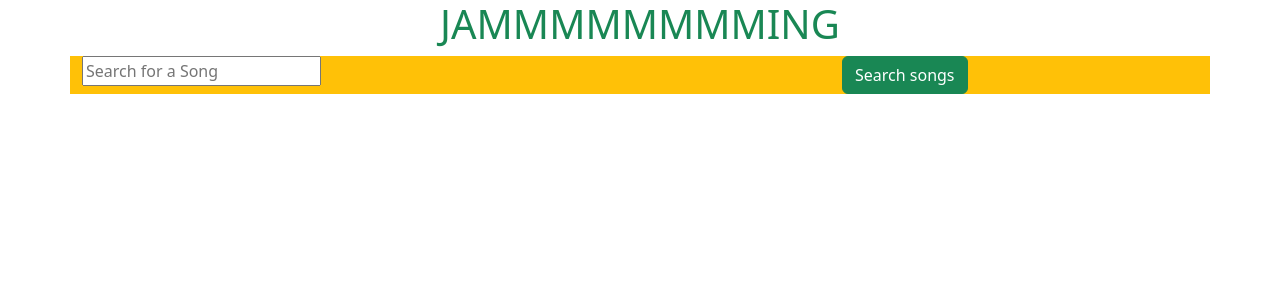
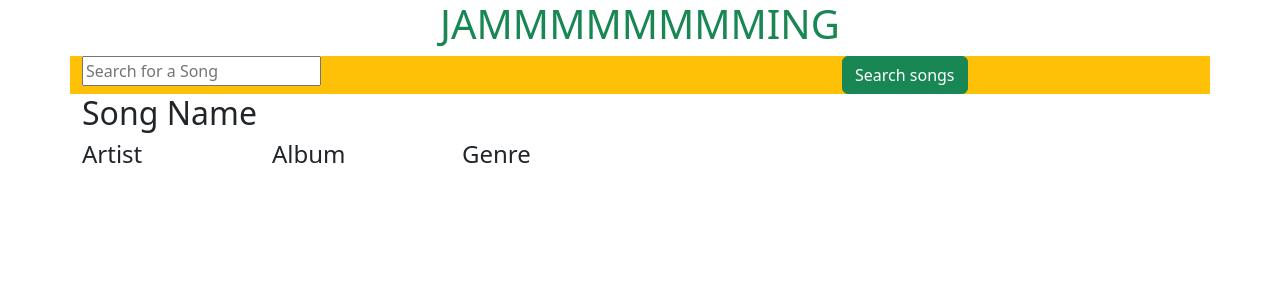
Before and after one commit to johnmdrake1/jammming, a React (Create React App) app: page / in a window 1280 px wide. Shown: the top 300 px of the page. Built offline with nearby package versions, Linux system fonts and the light colour scheme.

Commit message:
Did a basic track component with static text. Added it by itself to App.js and aligned it on the left side of the screen because that's where I plan on the tracks going. This will be removed and replaced with a list of songs when I do that.

```diff
--- a/src/App.js
+++ b/src/App.js
@@ -2,6 +2,7 @@ import logo from './logo.svg';
 import './App.css';
 import { Container, Row, Col } from 'react-bootstrap';
 import SearchBar from './components/SearchBar/SearchBar';
+import Track from './components/Track/Track';
 
 function App() {
   return (
@@ -17,6 +18,11 @@ function App() {
             <SearchBar />
           </Col>
         </Row>
+        <Row>
+          <Col md={6}>
+            <Track />
+          </Col>
+        </Row>
       </Container>
     </div>
   );
--- a/src/components/Track/Track.js
+++ b/src/components/Track/Track.js
@@ -1,9 +1,24 @@
 import React from 'react';
-
+import { Container, Row, Col, Button } from 'react-bootstrap';
 function Track(){
     return (
         <div>
-            <p>A single track will go here.</p>
+            <Row>
+                <Col>
+                    <h2>Song Name</h2>
+                </Col>
+            </Row>
+            <Row>
+                <Col>
+                    <h4>Artist</h4>
+                </Col>
+                <Col>
+                    <h4>Album</h4>
+                </Col>
+                <Col>
+                    <h4>Genre</h4>
+                </Col>
+            </Row>
         </div>
     );
 }
```
